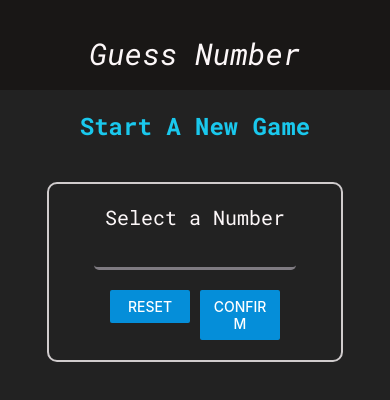
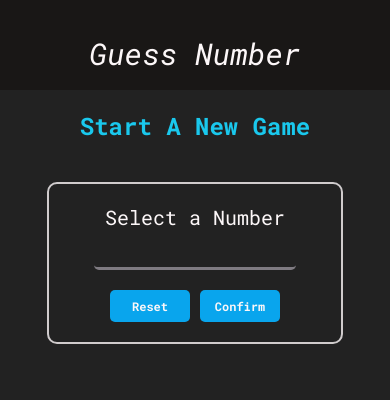
Before and after one commit to AriaMAN-ACT/guess-number, a React Native app: screen / in a window 390 px wide. Shown: the top 400 px of the page. Built offline with nearby package versions, Linux system fonts and the light colour scheme.

Commit message:
create custom button

```diff
--- /dev/null
+++ b/components/MainButton.js
@@ -0,0 +1,29 @@
+import React from 'react';
+import {View, Text, TouchableOpacity, StyleSheet} from 'react-native';
+
+const MainButton = ({children, onPress, style, textStyle}) => {
+    return (
+        <TouchableOpacity onPress={onPress}>
+            <View style={{...styles.button, ...style}}>
+                <Text style={{...styles.text, ...textStyle}}>{children}</Text>
+            </View>
+        </TouchableOpacity>
+    );
+};
+
+const styles = StyleSheet.create({
+    button: {
+        backgroundColor: '#09A5ED',
+        paddingVertical: 8,
+        paddingHorizontal: 10,
+        alignItems: 'center',
+        borderRadius: 5
+    },
+    text: {
+        color: '#FCF7F8',
+        fontFamily: 'roboto-mono-bold',
+        fontSize: 12
+    }
+});
+
+export default MainButton;
--- a/screens/GameOverScreen.js
+++ b/screens/GameOverScreen.js
@@ -1,8 +1,9 @@
 import React from 'react';
-import {View, Text, Button, Image, StyleSheet} from 'react-native';
+import {View, Text, Image, StyleSheet} from 'react-native';
 
 import NumberContainer from "../components/NumberContainer";
 import Card from "../components/Card";
+import MainButton from "../components/MainButton";
 
 const GameOverScreen = ({rounds, userNumber, onPlayAgainPress}) => {
     return (
@@ -18,7 +19,7 @@ const GameOverScreen = ({rounds, userNumber, onPlayAgainPress}) => {
                 <Text style={styles.text}>Game Over In {rounds} Rounds!</Text>
                 <Text style={styles.text}>The Number Was:</Text>
                 <NumberContainer>{userNumber}</NumberContainer>
-                <Button title="Play Again" onPress={onPlayAgainPress}/>
+                <MainButton onPress={onPlayAgainPress}>Play Again</MainButton>
             </Card>
         </View>
     );
--- a/screens/GameScreen.js
+++ b/screens/GameScreen.js
@@ -1,8 +1,9 @@
 import React, {useState, useEffect} from 'react';
-import {StyleSheet, Text, View, Button, Alert} from 'react-native';
+import {StyleSheet, Text, View, Alert} from 'react-native';
 
 import NumberContainer from "../components/NumberContainer";
 import Card from "../components/Card";
+import MainButton from "../components/MainButton";
 
 const generateRandomNumber = (min, max) => {
     return Math.floor(Math.random() * (max - min)) + min;
@@ -54,8 +55,8 @@ const GameScreen = ({userNumber, onGameOver}) => {
                 <Text style={styles.title}>Guess</Text>
                 <NumberContainer>{guess}</NumberContainer>
                 <Card style={styles.buttonContainer}>
-                    <Button title="Higher" onPress={onHigherPress}/>
-                    <Button title="Lower" onPress={onLowerPress}/>
+                    <MainButton onPress={onHigherPress}>Higher</MainButton>
+                    <MainButton onPress={onLowerPress}>Lower</MainButton>
                 </Card>
             </Card>
         </View>
--- a/screens/StartGameScreen.js
+++ b/screens/StartGameScreen.js
@@ -1,9 +1,10 @@
 import React, {useState} from 'react';
-import {View, Text, Button, TouchableWithoutFeedback, Keyboard, Alert, StyleSheet} from 'react-native';
+import {View, Text, TouchableWithoutFeedback, Keyboard, Alert, StyleSheet} from 'react-native';
 
 import Card from "../components/Card";
 import Input from "../components/Input";
 import NumberContainer from "../components/NumberContainer";
+import MainButton from "../components/MainButton";
 
 const StartGameScreen = ({onStartGamePress}) => {
     const [number, setNumber] = useState('');
@@ -41,7 +42,7 @@ const StartGameScreen = ({onStartGamePress}) => {
             <Card style={styles.outputContainer}>
                 <Text style={styles.outputText}>You Selected:</Text>
                 <NumberContainer>{confirmedNumber}</NumberContainer>
-                <Button title="START GAME" onPress={() => onStartGamePress(confirmedNumber)}/>
+                <MainButton onPress={() => onStartGamePress(confirmedNumber)}>START GAME</MainButton>
             </Card>
         );
     }
@@ -56,10 +57,10 @@ const StartGameScreen = ({onStartGamePress}) => {
                            editable={!isConfirm} onSubmitEditing={onConfirmPress}/>
                     <View style={styles.buttonContainer}>
                         <View style={styles.button}>
-                            <Button title="Reset" color="#058ED9" onPress={onResetPress}/>
+                            <MainButton onPress={onResetPress}>Reset</MainButton>
                         </View>
                         <View style={styles.button}>
-                            <Button title="Confirm" color="#058ED9" onPress={onConfirmPress}/>
+                            <MainButton onPress={onConfirmPress}>Confirm</MainButton>
                         </View>
                     </View>
                 </Card>
```
